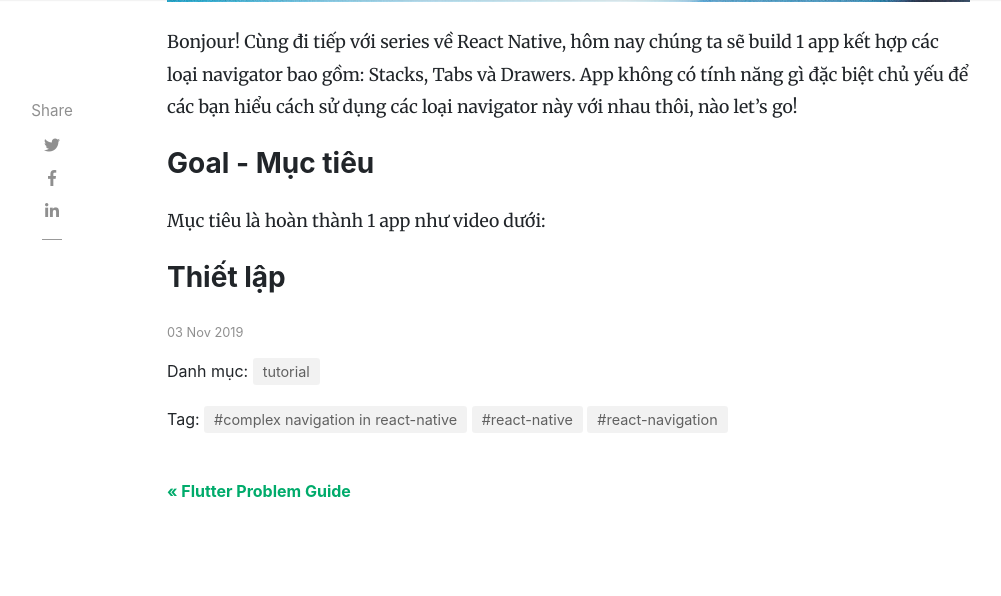
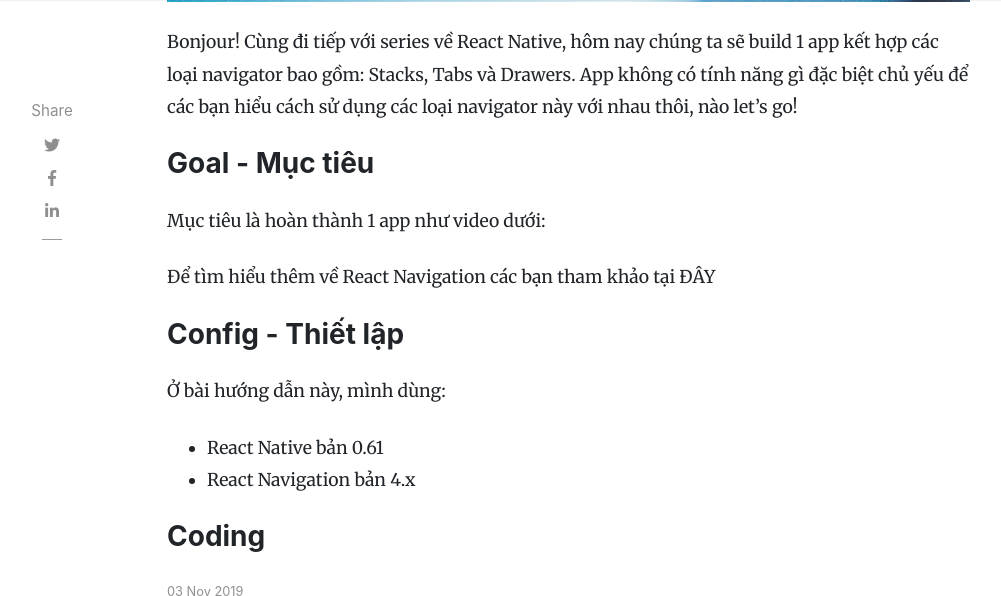
Before and after one commit to tuitucode/tuitucode.github.io, a Jekyll site: the page built from _posts/2019-11-03-ket-hop-stack-tab-drawer-navigation-react-native.md, in a window 1280 px wide and 900 px high, scrolled down 1005 px, cut to the strip 0-596 px from the top of the window. Shown: the whole strip, without its empty margins (118-1119 px from the left). Built offline with Jekyll 4.4.1, drawn with Linux system fonts in a browser that asks for light colours; nearby versions of some CDN libraries; comment, search, counter and statistics services are not loaded.

Commit message:
Update 2019-11-03-ket-hop-stack-tab-drawer-navigation-react-native.md

```diff
--- a/_posts/2019-11-03-ket-hop-stack-tab-drawer-navigation-react-native.md
+++ b/_posts/2019-11-03-ket-hop-stack-tab-drawer-navigation-react-native.md
@@ -17,4 +17,10 @@
 ### Goal - Mục tiêu
 Mục tiêu là hoàn thành 1 app như video dưới:
 
-### Thiết lập
+Để tìm hiểu thêm về React Navigation các bạn tham khảo tại ĐÂY
+### Config - Thiết lập
+Ở bài hướng dẫn này, mình dùng:
+- React Native bản 0.61
+- React Navigation bản 4.x
+
+### Coding
```
